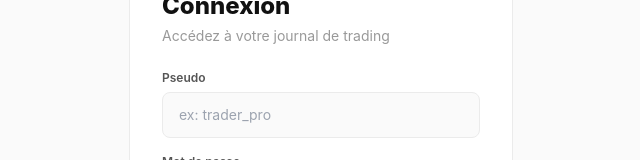
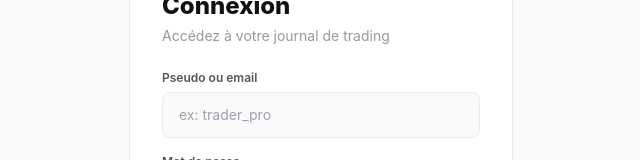
Before and after one commit to wxlly00/trading-journal, a React (Vite) app in the folder frontend/: page /login in a window 1280 px wide. Shown: the part 274-434 px from the top of the page, without its empty margins (319-959 px from the left). Built offline with nearby package versions, Linux system fonts and the light colour scheme; no server answers.

Commit message:
fix: login accepte email existant ET pseudo (rétrocompat)

```diff
--- a/frontend/src/pages/Login.tsx
+++ b/frontend/src/pages/Login.tsx
@@ -2,8 +2,12 @@ import { useState } from 'react'
 import { useNavigate, Link } from 'react-router-dom'
 import { supabase } from '../lib/supabase'
 
-function toEmail(username: string) {
-  return `${username.toLowerCase().trim().replace(/[^a-z0-9_]/g, '_')}@tj.app`
+function toEmail(input: string) {
+  const s = input.trim()
+  // Email réel → utilisé tel quel (anciens comptes)
+  if (s.includes('@')) return s
+  // Pseudo → faux email interne
+  return `${s.toLowerCase().replace(/[^a-z0-9_]/g, '_')}@tj.app`
 }
 
 export default function Login() {
@@ -42,7 +46,7 @@ export default function Login() {
         <p className="text-sm text-muted mb-6">Accédez à votre journal de trading</p>
         <form onSubmit={handleSubmit} className="flex flex-col gap-4">
           <div>
-            <label className="text-xs font-semibold text-text2 block mb-1.5">Pseudo</label>
+            <label className="text-xs font-semibold text-text2 block mb-1.5">Pseudo ou email</label>
             <input
               type="text"
               value={username}
```
